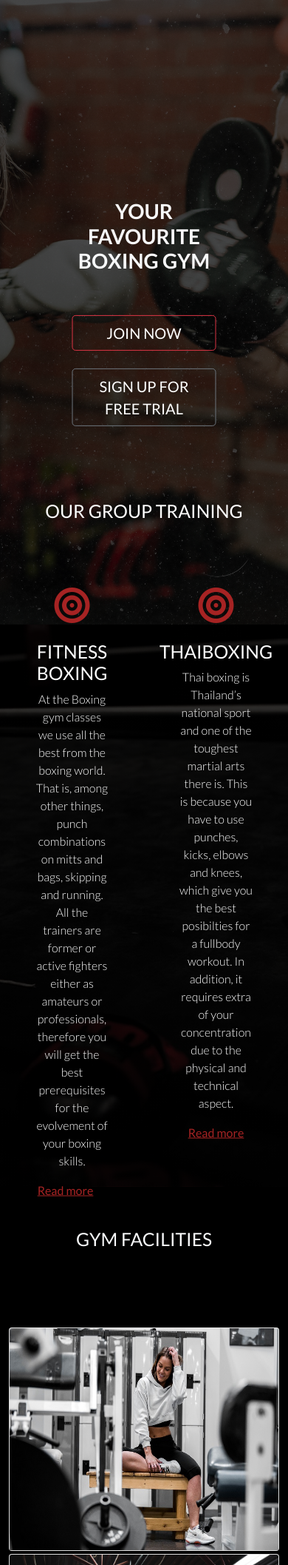
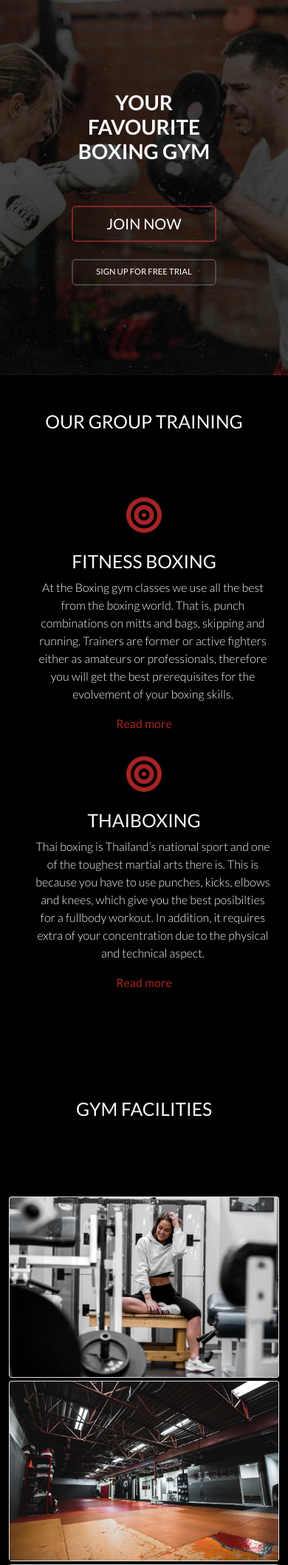
Before and after one commit to Code-Institute-Submissions/DinaPapsujevica-MP4-Boxing-gym_NovResub, a Django app: page / in a window 390 px wide. Shown: the part 64-2179 px from the top of the page at 74% size. Run offline with Django 3.2, Linux system fonts and the light colour scheme; some libraries are stand-ins or nearby versions.

Commit message:
fix responsivness of landing page

```diff
--- a/home/templates/home/index.html
+++ b/home/templates/home/index.html
@@ -7,36 +7,30 @@
 {% block content %}
 
     <div class="hero-image text-center">
-      <div class=" hero-text col-lg-6 mx-auto">
+      <div class="hero-text col-lg-6 mx-auto">
         <h1 class="pb-5 fw-bold text-uppercase text-light text-center">Your favourite boxing gym</h1>
         <div class="d-grid gap-2 d-sm-flex justify-content-sm-center pb-4">
           <a href="{% url 'fitnessplans' %}" class="btn btn-outline-danger btn-lg px-4 gap-3 ">Join now</a>
         </div>
         <div class="d-grid gap-2 d-sm-flex justify-content-sm-center">
-          <a href="{% url 'trial' %}" class="btn btn-outline-secondary btn-lg px-4">Sign up for free Trial</a>
+          <a href="{% url 'trial' %}" class="btn btn-outline-secondary btn-lg px-4 sign-up">Sign up for free Trial</a>
         </div>
       </div>
     </div>
-    <div class="container-fluid features-image px-4 py-5 text-light" id="featured-3">
-      <div class="container-fluid feature-text">
-        <h2 class="pb-4 text-uppercase text-center">Our group training</h2>
-        <div class="row g-4 py-5row-cols-1 row-cols-lg-2 pt-5">
+
+    <div class="container px-4 py-5 text-center text-light" id="featured-3">
+      <h2 class="pb-4 text-uppercase">Our group training</h2>
+      <div class="row g-4 py-5 row-cols-1 row-cols-lg-2">
         <div class="feature col">
           <div class="feature-icon">
             <i class="fas fa-bullseye"></i>
           </div>
           <h2>Fitness boxing</h2>
-            <div class="row">
-              <div class="col-12 ps-5 pe-5">
-                <p class="text-center fw-light">At the Boxing gym classes we use all the best from the boxing world.
-                  That is, among other things, punch combinations on mitts and bags, skipping and running.
-                  All the trainers are former or active fighters either as amateurs or professionals, therefore you will get the best prerequisites for the evolvement of your boxing skills.</p>
-              </div>
-            </div>
-
+          <p class="ps-4 fw-light">At the Boxing gym classes we use all the best from the boxing world.
+            That is, punch combinations on mitts and bags, skipping and running.
+            Trainers are former or active fighters either as amateurs or professionals, therefore you will get the best prerequisites for the evolvement of your boxing skills.</p>
           <a href="{% url 'classes' %}" class="icon-link">
             Read more
-              <svg class="bi" width="1em" height="1em"><use xlink:href="#chevron-right"/></svg>
           </a>
         </div>
         <div class="feature col">
@@ -44,24 +38,20 @@
             <i class="fas fa-bullseye"></i>
           </div>
           <h2>Thaiboxing</h2>
-            <div class="row">
-              <div class="col-12 ps-5 pe-5">
-                <p class="text-center fw-light">Thai boxing is Thailand’s national sport and one of the toughest martial arts there is.
+          <p class="ps-4 fw-light">Thai boxing is Thailand’s national sport and one of the toughest martial arts there is.
             This is because you have to use punches, kicks, elbows and knees, which give you the best posibilties for a fullbody workout.
             In addition, it requires extra of your concentration due to the physical and technical aspect.</p>
-              </div>
-            </div>
           <a href="{% url 'classes' %}" class="icon-link">
             Read more
           </a>
         </div>
       </div>
     </div>
-    </div>
+
 
     <div class="album py-5">
       <div class="container-fluid">
-          <h2 class="pb-5 pt-2 text-uppercase text-center text-light">Gym facilities</h2>
+        <h2 class="pb-5 text-uppercase text-center text-light">Gym facilities</h2>
         <div class="row row-cols-1 row-cols-sm-2 row-cols-md-3 g-1 pt-5">
           <div class="col">
             <div class="card shadow-sm">
@@ -78,7 +68,6 @@
               <img class="bd-placeholder-img card-img-top" width="100%" height="300" src="media/7.jpg" alt="facilities image" role="img" aria-label="Placeholder: Thumbnail" preserveAspectRatio="xMidYMid slice" focusable="false"><rect width="100%" height="100%" fill="#55595c"/></img>
             </div>
           </div>
-
           <div class="col">
             <div class="card shadow-sm">
               <img class="bd-placeholder-img card-img-top" width="100%" height="300" src="media/9.jpg" alt="facilities image" role="img" aria-label="Placeholder: Thumbnail" preserveAspectRatio="xMidYMid slice" focusable="false"><rect width="100%" height="100%" fill="#55595c"/></img>
@@ -98,15 +87,10 @@
       </div>
     </div>
 
-      <div class="container-fluid px-4 py-5 text-light testimonials-image">
-        <div class="row">
-          <div class="col-12">
+    <div class="container-fluid px-4 py-5 text-light testimonials-image" id="featured-3">
       <h2 class="pb-5 pt-2 text-uppercase text-center">What our members say</h2>
-          </div>
-        </div>
-        <div class="row  py-5 row-cols-1 row-cols-lg-2">
-          <div class="col d-flex align-items-start">
-            <div>
+      <div class="row g-4 py-5 row-cols-1 row-cols-lg-2">
+        <div class="feature col">
           <h5 class="member-name">Alex Luiz</h5>
           <p class="fw-light">&quotThis is a great place to better yourself!
             I come here and a month later i see results!
@@ -114,37 +98,68 @@
             Everyone here is very supportive of one another.
             Love this place and always looking forward to the class!&quot</p>
         </div>
-          </div>
-          <div class="col d-flex align-items-start">
-            <div>
+        <div class="feature col">
           <h5 class="member-name">Nikki VanOrden</h5>
           <p class="fw-light">&quotThe best gym I’ve ever been to. Working out here, I was able to transform my body and become stronger.&quot</p>
         </div>
       </div>
-        </div>
-        <div class="row py-5 row-cols-1 row-cols-lg-2">
-          <div class="col d-flex align-items-start">
-            <div>
+      <div class="row g-4 py-5 row-cols-1 row-cols-lg-2">
+        <div class="feature col">
           <h5 class="member-name">Jennifer Kreifels</h5>
           <p class="fw-light">&quotLove this gym and the trainers!! The environment of a gym is a make it or break it for me and the atmosphere here is wonderful!&quot</p>
         </div>
-          </div>
-          <div class="col d-flex align-items-start">
-            <div>
+        <div class="feature col">
           <h5 class="member-name">Peter Becker</h5>
           <p class="fw-light">&quotI've very lucky to have been and continue to be a part of this amazing gym which has become like a second home to me. <br>
             Ultimately it is a place that you get out what you put in and everyone that comes with an open mind and willingness to learn.&quot</p>
         </div>
       </div>
     </div>
+<!--
+    <div class="container-fluid px-4 py-5 text-light testimonials-image">
+      <h2 class="pb-5 pt-2 text-uppercase text-center">What our members say</h2>
+      <div class="row py-5 row-cols-1 row-cols-lg-2">
+        <div class="col d-flex align-items-start">
+          <h5 class="member-name">Alex Luiz</h5>
+          <p class="fw-light">&quotThis is a great place to better yourself!
+            I come here and a month later i see results!
+            Very motivating environment and a motivating trainer!
+            Everyone here is very supportive of one another.
+            Love this place and always looking forward to the class!&quot</p>
+        </div>
+        <div class="col d-flex align-items-start">
+          <h5 class="member-name">Nikki VanOrden</h5>
+          <p class="fw-light">&quotThe best gym I’ve ever been to. Working out here, I was able to transform my body and become stronger.&quot</p>
+        </div>
+      </div>
+      <div class="row py-5 row-cols-1 row-cols-lg-2">
+        <div class="col d-flex align-items-start">
+          <h5 class="member-name">Jennifer Kreifels</h5>
+          <p class="fw-light">&quotLove this gym and the trainers!! The environment of a gym is a make it or break it for me and the atmosphere here is wonderful!&quot</p>
+        </div>
+        <div class="col d-flex align-items-start">
+          <h5 class="member-name">Peter Becker</h5>
+          <p class="fw-light">&quotI've very lucky to have been and continue to be a part of this amazing gym which has become like a second home to me. <br>
+            Ultimately it is a place that you get out what you put in and everyone that comes with an open mind and willingness to learn.&quot</p>
+        </div>
+      </div>
     </div>
 
-      <div class="container px-4 py-5 text-center text-light">
-        <div class="row">
-          <div class="col-12">
-            <h2 class="pb-2 pt-2 text-uppercase">About Boxing gym</h2>
+      <div class="px-4 py-5 my-5 text-center">
+        <img class="d-block mx-auto mb-4" src="../assets/brand/bootstrap-logo.svg" alt="" width="72" height="57">
+        <h1 class="display-5 fw-bold">Centered hero</h1>
+        <div class="col-lg-6 mx-auto">
+          <p class="lead mb-4">Quickly design and customize responsive mobile-first sites with Bootstrap, the world’s most popular front-end open source toolkit, featuring Sass variables and mixins, responsive grid system, extensive prebuilt components, and powerful JavaScript plugins.</p>
+          <div class="d-grid gap-2 d-sm-flex justify-content-sm-center">
+            <button type="button" class="btn btn-primary btn-lg px-4 gap-3">Primary button</button>
+            <button type="button" class="btn btn-outline-secondary btn-lg px-4">Secondary</button>
           </div>
         </div>
+      </div>
+
+
+      <div class="container px-4 py-5 text-center text-light">
+        <h2 class="pb-2 pt-2 text-uppercase">About Boxing gym</h2>
         <div class="row py-5">
           <div class="col-12">
             <p class="lh-lg fw-light">Boxing Gym is a unique and original place that offers fitness boxing and thaiboxing.
@@ -156,5 +171,5 @@
               So, if you want to try something new, Boxing Gym is something for you.</p>
           </div>
         </div>
-      </div>
+      </div>-->
 {% endblock %}
--- a/static/css/base.css
+++ b/static/css/base.css
@@ -89,6 +89,7 @@ body {
   }
 
   .icon-link {
+    text-decoration: none;
     display: inline-flex;
     align-items: center;
     color: rgba(179, 38, 38, 0.925);
@@ -264,7 +265,26 @@ body {
 
 
 /* -------------------------------- Media Queries */
+@media only screen and (max-width: 767px) {
+  .sign-up {
+    font-size: 70%;
+  }
 
+  .hero-image {
+    height: 60vh;
+    width: auto;
+  }
+
+  .card img {
+    width:100%;
+    height:auto;
+  }
+
+  .testimonials-image {
+    height: 60vh;
+    width: auto;
+  }
+}
 /* Slightly larger container on xl screens */
 @media (min-width: 1200px) {
   .container {
```
Lines whose indentation alone changed are shown as unchanged.
